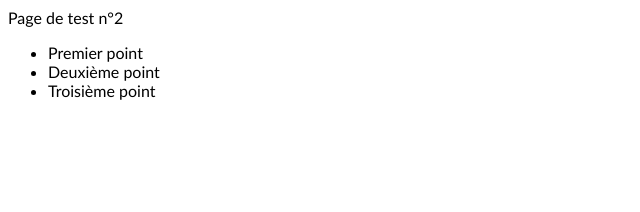
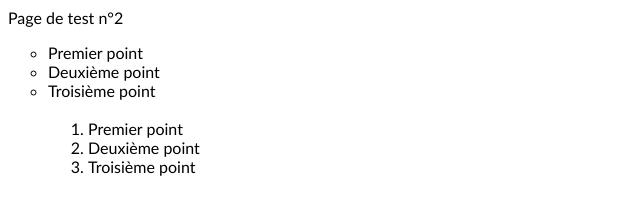
Before and after one commit to mathiscomte/mathiscomte.github.io, a plain HTML site: page page3.html in a window 1280 px wide. Shown: the whole page, without its empty margins (0-640 px from the left). Drawn offline with Linux system fonts and the light colour scheme.

Commit message:
Update page3.html

```diff
--- a/page3.html
+++ b/page3.html
@@ -5,11 +5,17 @@
   <body>
     <div style="font-family:calibri">
       Page de test n°2
-      <ul>
+      <ol style="list-style-type: circle">
         <li>Premier point</li>
         <li>Deuxième point</li>
         <li>Troisième point</li>
       </ul>
+      <br/>
+      <ol style="list-style-type: decimal">
+        <li>Premier point</li>
+        <li>Deuxième point</li>
+        <li>Troisième point</li>
+      </ol>
     </div>
   </body>
-</html
+</html>
```
